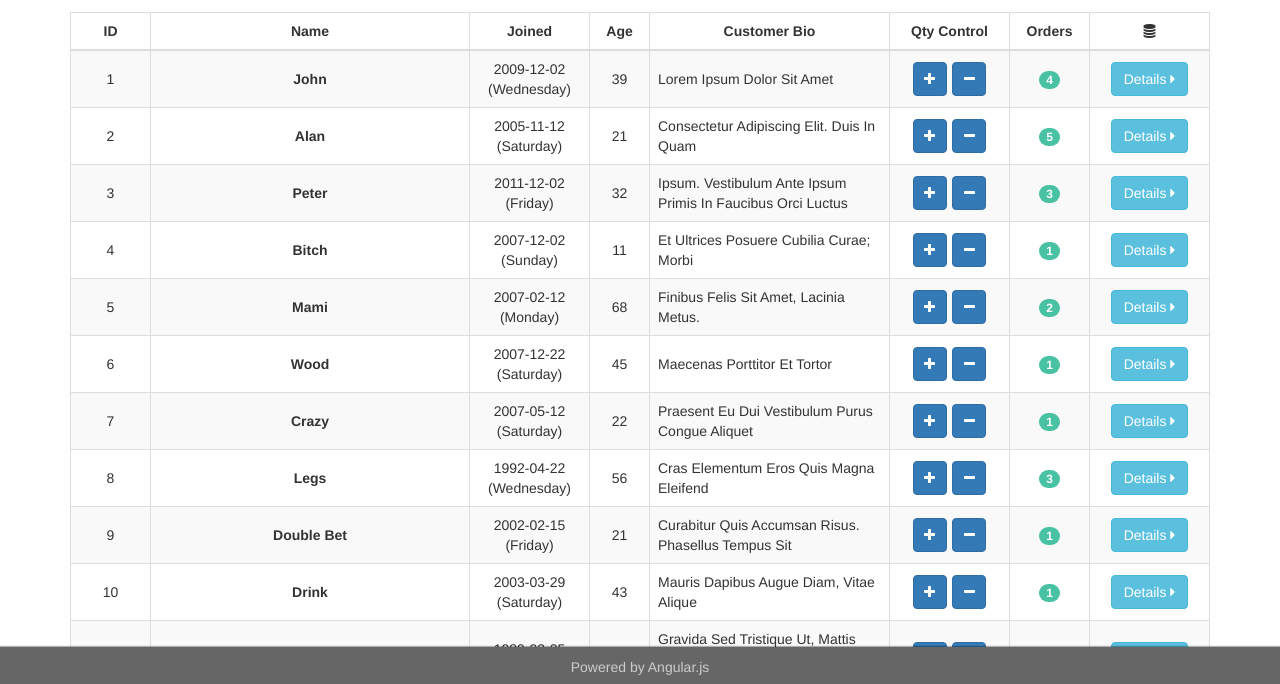
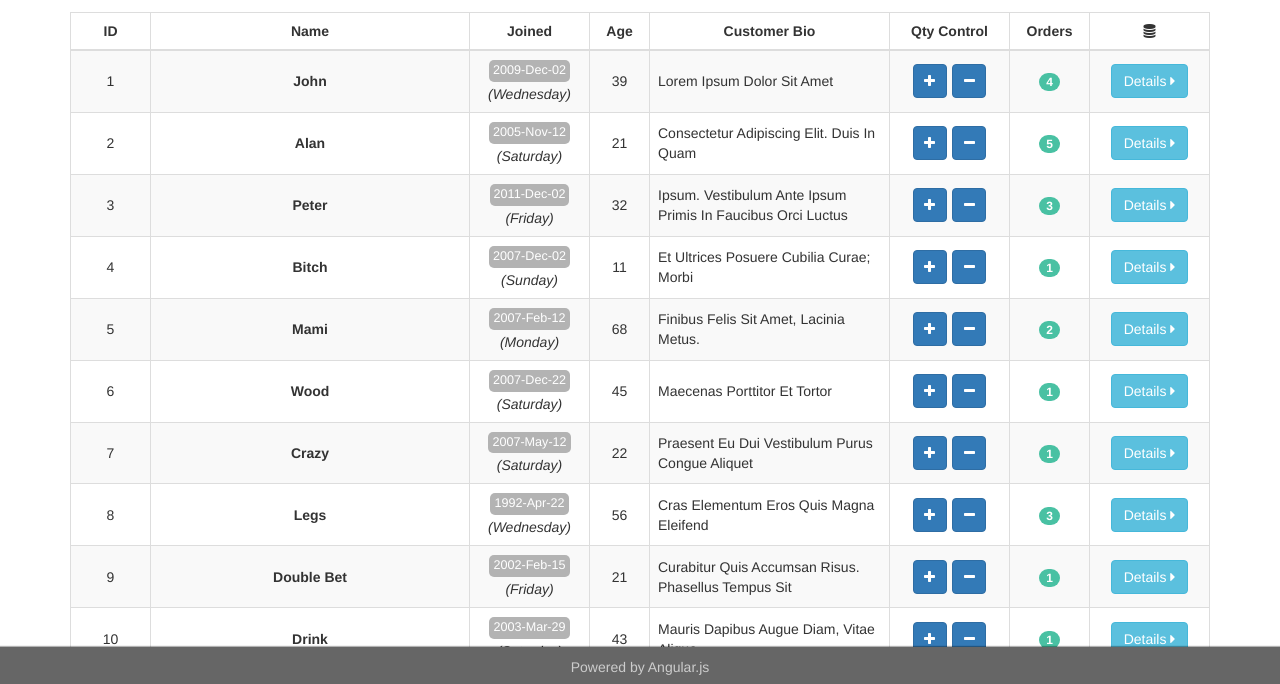
Before and after one commit to dennischow/website-appview, a website: page index.html in a window 1280 px wide. Shown: the part 113-797 px from the top of the page. Drawn offline with Linux system fonts and the light colour scheme.

Commit message:
Update UI

```diff
--- a/assets/app/templates/_templates-customers-list.html
+++ b/assets/app/templates/_templates-customers-list.html
@@ -30,7 +30,10 @@
 						<tr ng-repeat="customer in customers">
 							<td class="id-col text-center">{{customer.id}}</td>
 							<td class="name-col text-bold text-center">{{customer.name}}</td>
-							<td class="joined-col text-center">{{customer.joined | date:'yyyy-MM-dd (EEEE)'}}</td>
+							<td class="joined-col text-center">
+								<span class="date">{{customer.joined | date:'yyyy-MMM-dd'}}</span>
+								<span class="day hidden-sm hidden-xs">{{customer.joined | date:'(EEEE)'}}</span>
+							</td>
 							<td class="age-col text-center">{{customer.age}}</td>
 							<td class="description-col">{{customer.description}}</td>
 							<td class="qty-btn-col text-center">
--- a/assets/less/_styles.less
+++ b/assets/less/_styles.less
@@ -33,7 +33,22 @@ body {
 	}
 
 	.joined-col {
+
 		width: 120px;
+
+		.date {
+			display: inline-block;
+			margin-bottom: 2px;
+			padding: 2px 4px;
+			background-color: lighten(@baseColor, 70%);
+			font-size: 0.9em;
+			color: white;
+			.roundCorner;
+		}
+
+		.day {
+			font-style: italic;
+		}
 	}
 
 	.age-col {
```
Also changed, not shown: BUILD-PRODUCTION/assets/app/templates/_templates-customers-list.html (+4 -1 lines), BUILD-PRODUCTION/assets/css/core-style.css, assets/css/core-style.css.
